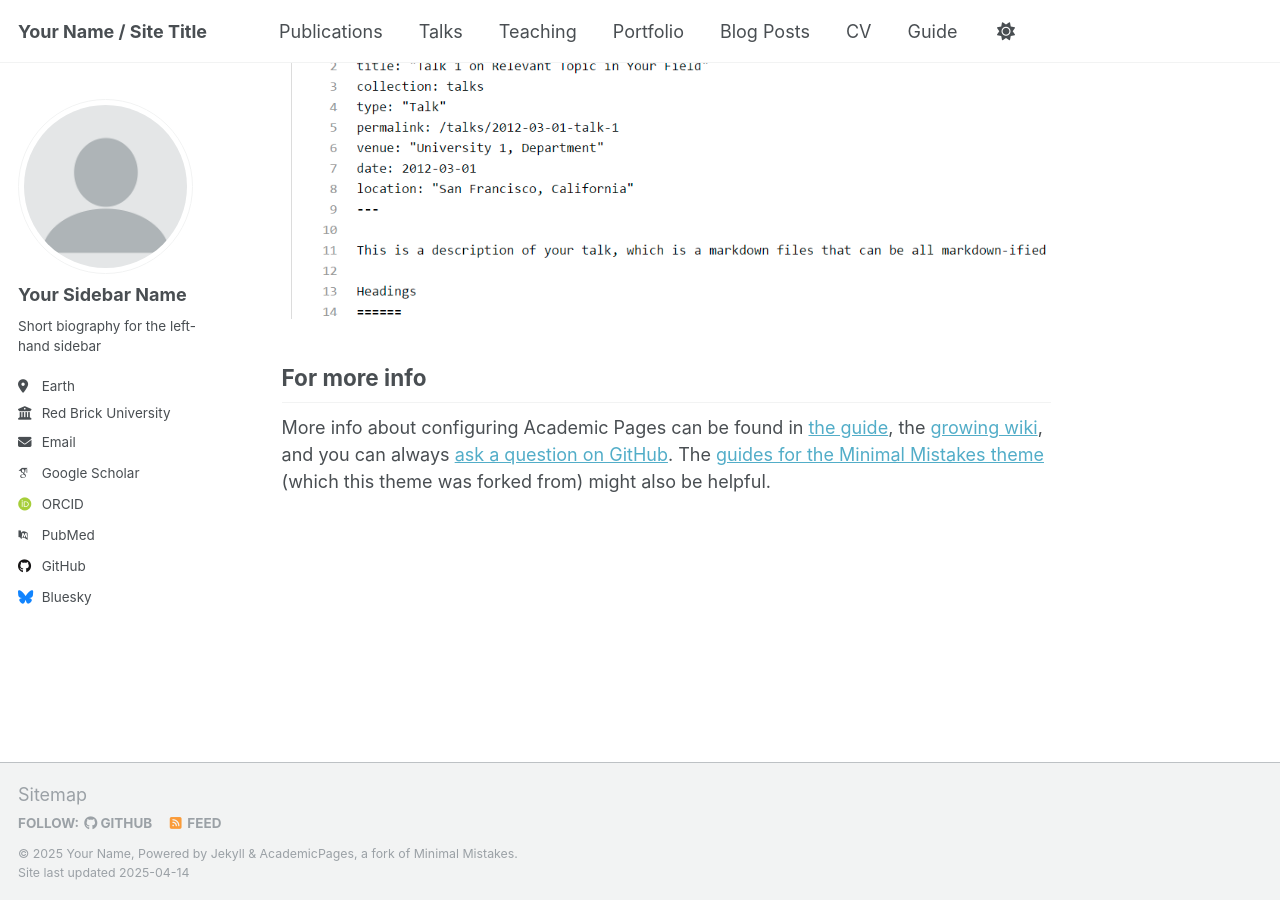
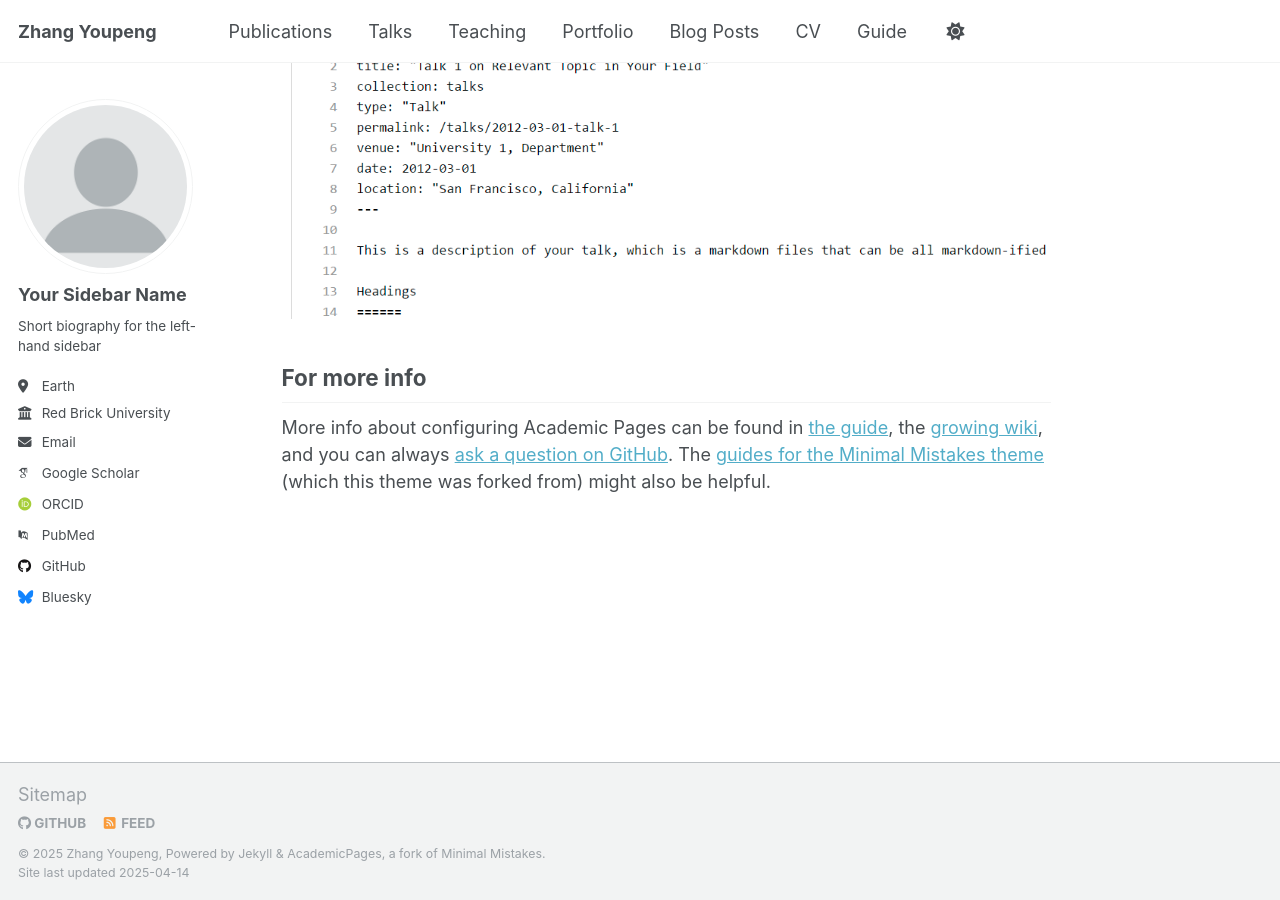
Before and after one commit to Zhangyppy/Zhang-Youpeng, a Jekyll site: the page built from _pages/about.md, in a window 1280 px wide and 900 px high, scrolled down 2636 px. Built offline with Jekyll 4.4.1, drawn with Linux system fonts in a browser that asks for light colours; some web fonts are replaced.

Commit message:
Update _config.yml

```diff
--- a/_config.yml
+++ b/_config.yml
@@ -7,13 +7,13 @@
 # server process.
 
 # Basic Site Settings
-locale                   : "en-US"
+locale                   : "Hong Kong, China"
 site_theme               : "default"
-title                    : "Your Name / Site Title"
+title                    : "Zhang Youpeng"
 title_separator          : "-"
-name                     : &name "Your Name"
-description              : &description "personal description"
-url                      : https://academicpages.github.io # the base hostname & protocol for your site e.g. "https://[your GitHub username].github.io"
+name                     : &name "Zhang Youpeng"
+description              : &description "Research Assistant"
+url                      : https://zhangyppy.github.io # the base hostname & protocol for your site e.g. "https://[your GitHub username].github.io"
 baseurl                  : "" # the subpath of your site, e.g. "/blog"
 repository               : "academicpages/academicpages.github.io"
 
```
